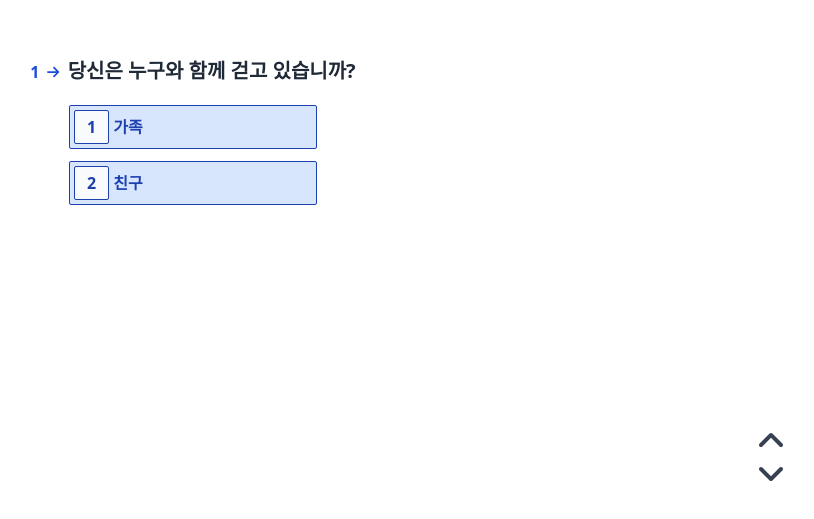
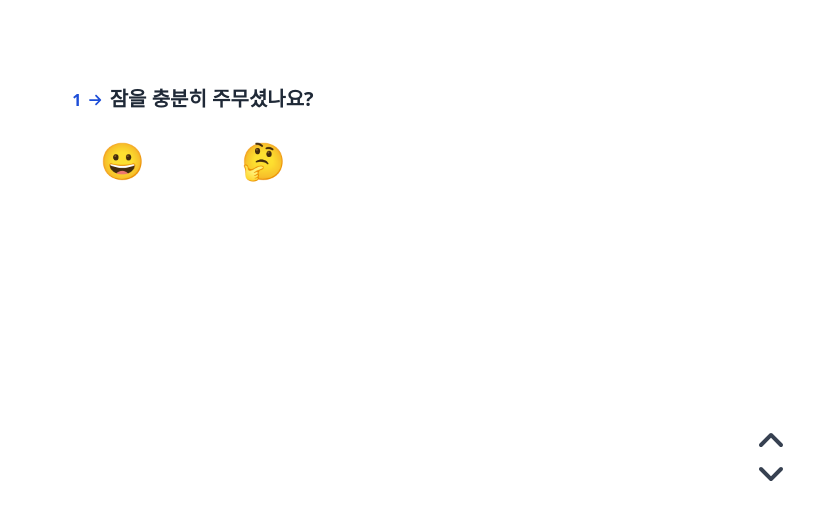
Before and after one commit to alfie1104/ticket-front, a Next.js app: page /survey in a window 1280 px wide. Shown: the part 263-782 px from the top of the page, without its empty margins (447-1261 px from the left). Built offline with nearby package versions, Linux system fonts and the light colour scheme.

Commit message:
feat(survey/index): change answer sentence to emoji

```diff
--- a/pages/survey/index.tsx
+++ b/pages/survey/index.tsx
@@ -13,32 +13,28 @@ import { numberPicker } from "../../util/number-picker";
 const questions = [
   {
     id: 1,
-    question: "당신은 누구와 함께 걷고 있습니까?",
-    answers: ["가족", "친구"],
+    question: "잠을 충분히 주무셨나요?",
+    answers: ["😀", "🤔"],
   },
   {
     id: 2,
-    question:
-      "그 사람과 함께 숲속을 계속 걸어가다 보면 한 동물을 만나게 됩니다. 그 동물은 무엇인가요?",
-    answers: ["호랑이", "토끼"],
+    question: "건강한 음식을 드셨나요?",
+    answers: ["😀", "🤔"],
   },
   {
     id: 3,
-    question:
-      "숲속으로 더 깊이 걸어가다 보면 공터가 나옵니다. 그 중심에는 한 채의 집이 있습니다. 그 집에는 울타리가 있나요?",
-    answers: ["네", "아니오"],
+    question: "오늘 하늘을 보셨나요?",
+    answers: ["😀", "🤔"],
   },
   {
     id: 4,
-    question:
-      "집에 다가 가면 문이 조금 열려 있는 것이 보입니다. 살짝 문을 열고 들어가면 거기에는 테이블이 있습니다. 테이블에는 무엇이 있습니까?",
-    answers: ["총", "음식"],
+    question: "친구와 안부전화를 하셨나요?",
+    answers: ["😀", "🤔"],
   },
   {
     id: 5,
-    question:
-      "집안을 둘러본 당신은 뒷문으로 나가 보았습니다. 그곳에는 잔디가 펼쳐져 있고, 중심에는 정원이 있고, 물이 있습니다. 물에 얼굴을 비추어 봅니다. 얼굴은 무엇으로 보이나요?",
-    answers: ["내 얼굴", "낯선 얼굴 혹은 생명체"],
+    question: "지켜주고 싶은 사람을 떠올려 보셨나요?",
+    answers: ["😀", "🤔"],
   },
 ];
 
@@ -132,29 +128,24 @@ function SurveyPage() {
               {questions[questionInfo.questionId].question}
             </span>
           </div>
-          <div className="flex flex-col items-center justify-center w-full">
+          <div className="flex items-center justify-center w-full">
             {questions[questionInfo.questionId].answers.map((answer, index) => (
               <div
                 key={answer}
-                className={`max-w-[60%] min-w-[20%] cursor-pointer bg-blue-500 bg-opacity-20 border border-blue-800 rounded-sm mb-3 text-blue-800 font-semibold hover:bg-opacity-30 transition-all`}
+                className={`text-4xl mx-5 lg:mx-10 cursor-pointer font-semibold transition-all p-2 hover:bg-green-100 rounded-2xl ${
+                  answers[questionInfo.questionId] !== undefined &&
+                  answers[questionInfo.questionId] === index &&
+                  "bg-green-200 rounded-2xl"
+                }`}
                 onClick={(e: React.MouseEvent) =>
                   handleClickAnswer(e, questionInfo.questionId, index)
                 }
               >
-                <span
-                  className={`${
-                    answers[questionInfo.questionId] !== undefined &&
-                    answers[questionInfo.questionId] === index
-                      ? "bg-green-100"
-                      : "bg-gray-50"
-                  }  py-1 px-3 m-1 text-base inline-block border rounded-sm border-blue-800`}
-                >
-                  {index + 1}
-                </span>
-                <span>{answer}</span>
+                {answer}
               </div>
             ))}
           </div>
+
           {questionInfo.questionId === questions.length - 1 &&
             !answers.includes(undefined) && (
               <button
```
